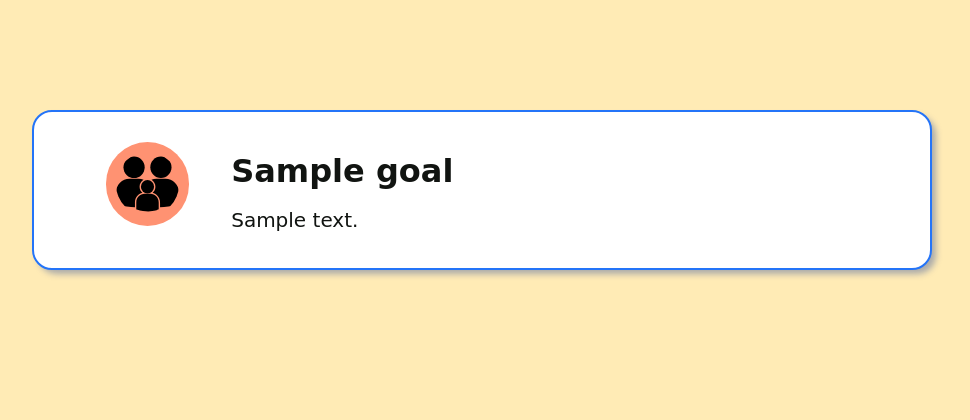
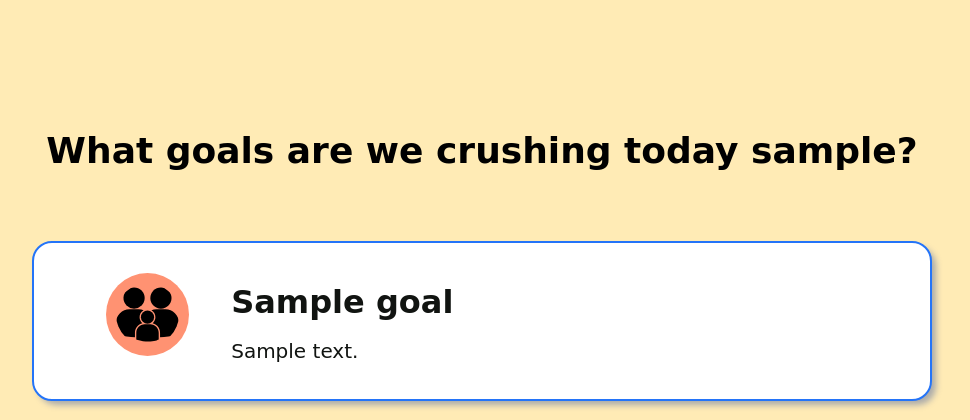
Before and after one commit to kscott2016/goal-list, a Django app: page /goals/ in a window 1280 px wide. Shown: the part 147-567 px from the top of the page, without its empty margins (158-1128 px from the left). Run offline with Django 4.2, Linux system fonts and the light colour scheme; a user stored in the database is signed in; tables that the repository leaves empty hold one stand-in row (values such as "Sample post"); some web fonts are replaced.

Commit message:
add user welcome message

```diff
--- a/main_app/templates/goals/index.html
+++ b/main_app/templates/goals/index.html
@@ -11,6 +11,11 @@
 
 {% block content %}
   <section class="card-container">
+    {% if not user.is_authenticated%}
+      <h1 class="user-greeting">Sign up to crush your goals!</h1>
+    {% else %}
+      <h1 class="user-greeting">What goals are we crushing today {{request.user.username}}?</h1>
+    {% endif%}
     {% for goal in goals %}
       <div class="card">
         {% comment %} Add this line {% endcomment %}
```
